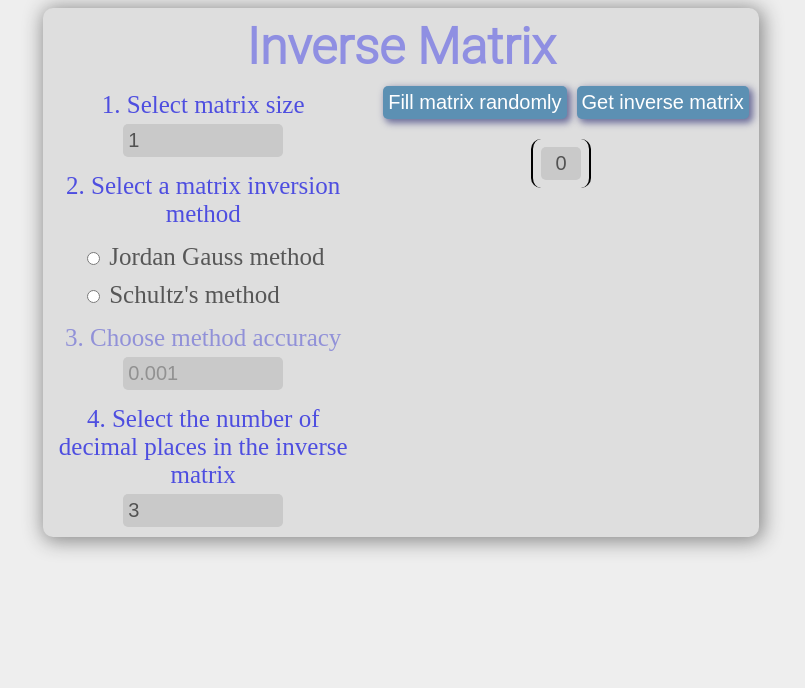
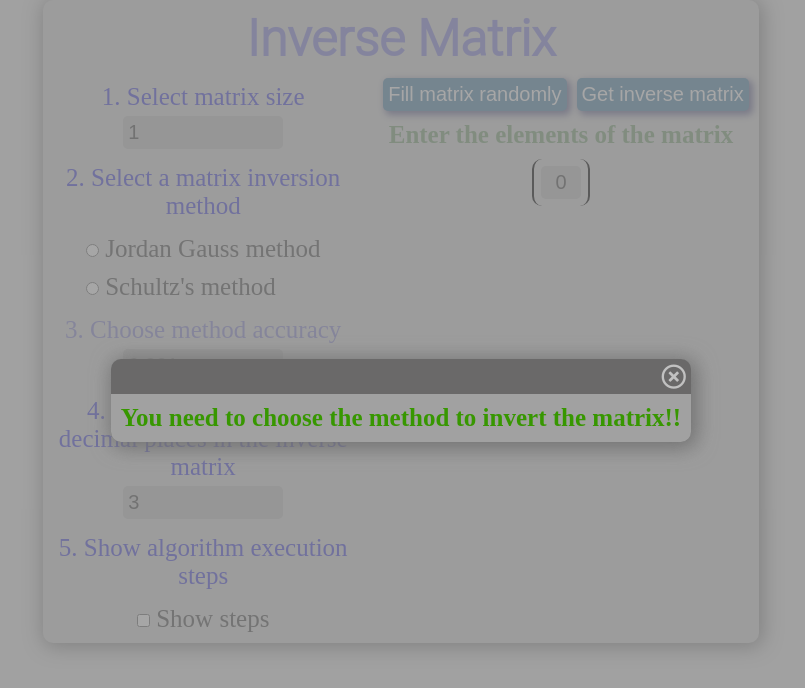
Before and after one commit to Vladyslav2020/course-work-inverse-matrix, a React (Create React App) app: page / in a window 1280 px wide. Both pictures are taken after a click on the button "Get inverse matrix". Shown: the top 688 px of the page, without its empty margins (239-1044 px from the left). Built offline with nearby package versions, Linux system fonts and the light colour scheme.

Commit message:
Update components Settings, MatrixUI, added MessageBox component.

```diff
--- a/src/components/App.tsx
+++ b/src/components/App.tsx
@@ -3,28 +3,54 @@ import Body from './Body';
 import Settings from './Settings';
 import Title from './Title';
 import SquareMatrix from "../MatrixClasses/SquareMatrix";
+import MessageBox from "./MessageBox";
+import ExtendedMatrix from "../MatrixClasses/ExtendedMatrixClass";
 
-interface StateType{
+interface SettingsType{
     dimension: number;
     method: string;
     eps: number;
     numberDecimalPlaces: number;
+    showSteps: boolean;
+}
+
+interface MatrixData{
     inputMatrix: SquareMatrix;
     needToShowInvertingMatrix: boolean;
     inverseMatrix: SquareMatrix | null;
+    intermediateMatrices: Array<SquareMatrix | ExtendedMatrix>;
+}
+
+interface MessageType{
+    text: string;
+}
+
+interface StateType{
+    settings: SettingsType;
+    matrixData: MatrixData;
+    messageBox: MessageType;
 }
 
 class App extends React.Component<{}, StateType>{
     constructor(props = {}){
         super(props);
         this.state = {
+            messageBox: {
+                text: ''
+            },
+            settings: {
                 dimension: 1,
                 method: "",
                 eps: 0.001,
                 numberDecimalPlaces: 3,
+                showSteps: false
+            },
+            matrixData: {
                 inputMatrix: new SquareMatrix(1),
                 needToShowInvertingMatrix: false,
-            inverseMatrix: null
+                inverseMatrix: null,
+                intermediateMatrices: []
+            }
         };
         this.dimensionChangeHandler = this.dimensionChangeHandler.bind(this);
         this.methodChangeHandler = this.methodChangeHandler.bind(this);
@@ -33,78 +59,127 @@ class App extends React.Component<{}, StateType>{
         this.matrixItemChangeHandler = this.matrixItemChangeHandler.bind(this);
         this.fillMatrixRandomly = this.fillMatrixRandomly.bind(this);
         this.invertMatrix = this.invertMatrix.bind(this);
+        this.hideMessageBox = this.hideMessageBox.bind(this);
+        this.showStepsChangeHandler = this.showStepsChangeHandler.bind(this);
+    }
+    showStepsChangeHandler():void{
+        this.setState(prevState => ({...prevState, settings: {
+                ...prevState.settings,
+                showSteps: !this.state.settings.showSteps
+            }}));
+    }
+    hideMessageBox(event: React.MouseEvent<HTMLDivElement>):void{
+        if ((event.target as any).matches('.message-box-wrapper') || (event.target as any).matches('.close i'))
+            this.setState(prevState => ({...prevState,
+                messageBox: {
+                    text: ''
+                }
+            }));
     }
     invertMatrix():void{
         let inverseMatrix: SquareMatrix | null;
-        if (this.state.method === 'Gauss') {
+        if (this.state.settings.method){
+            if (this.state.settings.method === 'Gauss') {
                 // @ts-ignore
-            inverseMatrix = this.state.inputMatrix.getInverseMatrixGaussMethod();
+                inverseMatrix = this.state.matrixData.inputMatrix.getInverseMatrixGaussMethod();
             }
-        else if (this.state.method === 'Schultz'){
+            else if (this.state.settings.method === 'Schultz'){
                 // @ts-ignore
-            inverseMatrix = this.state.inputMatrix.getInverseMatrixSchultzMethod();
+                inverseMatrix = this.state.matrixData.inputMatrix.getInverseMatrixSchultzMethod();
             }
-
-        this.setState(prevState => ({...prevState, needToShowInvertingMatrix: true, inverseMatrix}));
+            this.setState(prevState => ({...prevState,
+                matrixData: {
+                    ...prevState.matrixData,
+                    needToShowInvertingMatrix: true,
+                    inverseMatrix
+                }
+            }));
+        }
+        else if (!this.state.settings.method){
+            this.setState(prevState => ({...prevState,
+                messageBox: {
+                    text: "You need to choose the method to invert the matrix!!"
+                }
+            }));
+        }
     }
     matrixItemChangeHandler(x: number, y: number, value: number): void{
-        let matrix = this.state.inputMatrix;
+        let matrix = this.state.matrixData.inputMatrix;
         matrix.setElementAt(x, y, value);
-        this.setState(prevState => ({...prevState, needToShowInvertingMatrix: false, inputMatrix: matrix}));
+        this.setState(prevState => ({...prevState,
+            matrixData: {
+                ...prevState.matrixData,
+                needToShowInvertingMatrix: false,
+                inputMatrix: matrix
+            }
+        }));
     }
     fillMatrixRandomly():void{
-        let inputMatrix = this.state.inputMatrix;
+        let inputMatrix = this.state.matrixData.inputMatrix;
         for(let i = 0; i < inputMatrix.size; i++)
             for (let j = 0; j < inputMatrix.size; j++){
                 inputMatrix.elements[i][j] = Math.floor(Math.random() * 100);
             }
-        this.setState(prevState => ({...prevState, needToShowInvertingMatrix: false, inputMatrix}));
+        this.setState(prevState => ({...prevState,
+            matrixData: {
+                ...prevState.matrixData,
+                needToShowInvertingMatrix: false,
+                inputMatrix
+            }
+        }));
     }
     dimensionChangeHandler(event: React.ChangeEvent<HTMLInputElement>): void{
         let currentValue = Math.floor(Number(event.target.value));
         currentValue = Math.max(currentValue, 1);
         currentValue = Math.min(currentValue, 20);
         this.setState(prevState => ({...prevState,
-            dimension: currentValue,
+            settings: {
+                ...prevState.settings,
+                dimension: currentValue
+            },
+            matrixData: {
+                ...prevState.matrixData,
                 needToShowInvertingMatrix: false,
                 inputMatrix: new SquareMatrix(currentValue)
+            }
         }));
     }
     methodChangeHandler(method: string): void{
-        this.setState(prevState => ({...prevState, method}));
+        this.setState(prevState => ({...prevState, settings: {...prevState.settings, method}}));
     }
     epsilonChangeHandler(eps: number): void{
-        this.setState(prevState => ({...prevState, eps}));
+        this.setState(prevState => ({...prevState, settings: {...prevState.settings, eps}}));
     }
     numberDecimalPlacesChangeHandler(event: React.ChangeEvent<HTMLInputElement>): void{
         let currentValue = Math.floor(Number(event.target.value));
         currentValue = Math.max(currentValue, 0);
         currentValue = Math.min(currentValue, 7);
-        this.setState(prevState => ({...prevState, numberDecimalPlaces: currentValue}));
+        this.setState(prevState => ({...prevState, settings: {...prevState.settings, numberDecimalPlaces: currentValue}}));
     }
     render(){
         return (
             <div className = "app">
+                {this.state.messageBox.text ? <MessageBox message = {this.state.messageBox.text} hideMessageBox={this.hideMessageBox} />: false}
                 <Title />
                 <div className = "body-wrapper">
                     <Settings
-                        method = {this.state.method}
-                        dimension = {this.state.dimension}
-                        eps = {this.state.eps}
-                        numberDecimalPlaces = {this.state.numberDecimalPlaces}
+                        method = {this.state.settings.method}
+                        dimension = {this.state.settings.dimension}
+                        eps = {this.state.settings.eps}
+                        numberDecimalPlaces = {this.state.settings.numberDecimalPlaces}
+                        showSteps = {this.state.settings.showSteps}
+                        showStepsChangeHandler = {this.showStepsChangeHandler}
                         dimensionChangeHandler = {this.dimensionChangeHandler}
                         methodChangeHandler = {this.methodChangeHandler}
                         epsilonChangeHandler = {this.epsilonChangeHandler}
                         numberDecimalPlacesChangeHandler = {this.numberDecimalPlacesChangeHandler}
                     />
-                    <Body inputMatrix = {this.state.inputMatrix}
-                          dimension = {this.state.dimension}
+                    <Body matrixData = {this.state.matrixData}
+                          settings = {this.state.settings}
                           fillMatrixRandomly = {this.fillMatrixRandomly}
                           matrixItemChangeHandler = {this.matrixItemChangeHandler}
-                          needToShowInvertingMatrix = {this.state.needToShowInvertingMatrix}
-                          inverseMatrix = {this.state.inverseMatrix}
+                          needToShowInvertingMatrix = {this.state.matrixData.needToShowInvertingMatrix}
                           invertMatrix = {this.invertMatrix}
-                          numberDecimalPlaces = {this.state.numberDecimalPlaces}
                     />
                 </div>
             </div>
--- a/src/components/Body.tsx
+++ b/src/components/Body.tsx
@@ -3,24 +3,39 @@ import InputMatrix from "./InputMatrix";
 import SquareMatrix from "../MatrixClasses/SquareMatrixClass";
 import Buttons from "./Buttons";
 import MatrixUI from "./MatrixUI";
+import ExtendedMatrix from "../MatrixClasses/ExtendedMatrixClass";
+
+interface SettingsType{
+    dimension: number;
+    method: string;
+    eps: number;
+    numberDecimalPlaces: number;
+    showSteps: boolean;
+}
+
+interface MatrixData {
+    inputMatrix: SquareMatrix;
+    needToShowInvertingMatrix: boolean;
+    inverseMatrix: SquareMatrix | null;
+    intermediateMatrices: Array<SquareMatrix | ExtendedMatrix>;
+}
 
 interface PropTypes{
-    dimension: number;
-    inputMatrix: SquareMatrix;
-    numberDecimalPlaces: number;
+    settings: SettingsType;
+    matrixData: MatrixData;
     matrixItemChangeHandler: (x: number, y: number, value: number) => void;
     fillMatrixRandomly: () => void;
     needToShowInvertingMatrix: boolean;
-    inverseMatrix: SquareMatrix | null;
     invertMatrix: () => void;
 }
 
 class Body extends React.Component<PropTypes>{
     render(){
         let inverseMatrixUI = null;
-        if (this.props.needToShowInvertingMatrix && this.props.inverseMatrix){
-            inverseMatrixUI = <MatrixUI matrix = {this.props.inverseMatrix}
-                                        numberDecimalPlaces={this.props.numberDecimalPlaces}
+        if (this.props.needToShowInvertingMatrix && this.props.matrixData.inverseMatrix){
+            inverseMatrixUI = <MatrixUI matrix = {this.props.matrixData.inverseMatrix}
+                                        numberDecimalPlaces={this.props.settings.numberDecimalPlaces}
+                                        titleOfMatrix = "Inverse matrix"
             />;
         }
         return(
@@ -28,8 +43,8 @@ class Body extends React.Component<PropTypes>{
                 <Buttons fillMatrixRandomly = {this.props.fillMatrixRandomly}
                          invertMatrix = {this.props.invertMatrix}
                 />
-                <InputMatrix dimension = {this.props.dimension}
-                             matrix = {this.props.inputMatrix}
+                <InputMatrix dimension = {this.props.settings.dimension}
+                             matrix = {this.props.matrixData.inputMatrix}
                              matrixItemChangeHandler = {this.props.matrixItemChangeHandler}
                 />
                 {inverseMatrixUI}
--- a/src/components/InputMatrix.tsx
+++ b/src/components/InputMatrix.tsx
@@ -70,9 +70,12 @@ class InputMatrix extends React.Component<PropTypes, StateType>{
             </tr>
         );
         return (
-            <table className = "matrix">
-                {matrixUI}
-            </table>
+            <>
+                <div className="title-input-matrix">Enter the elements of the matrix</div>
+                <table className = "matrix">
+                    {matrixUI}
+                </table>
+            </>
         );
     }
 }
--- a/src/components/MessageBox.tsx
+++ b/src/components/MessageBox.tsx
@@ -2,16 +2,19 @@ import React from 'react';
 
 interface PropTypes{
     message: string;
+    hideMessageBox: (event: React.MouseEvent<HTMLDivElement>) => void;
 }
 
-class MessageBox extends React.Component{
+class MessageBox extends React.Component<PropTypes>{
     render(){
         return (
-            <div className = 'message-box-wrapper'>
+            <div className = 'message-box-wrapper' onClick = {this.props.hideMessageBox}>
                 <div className = 'message-box'>
-                    <div className= 'close'><i className="far fa-window-close"></i></div>
+                    <div className= 'close'>
+                        <i className="far fa-times-circle"></i>
+                    </div>
                     <div className = 'text'>
-
+                        {this.props.message}
                     </div>
                 </div>
             </div>
--- a/src/components/Settings.tsx
+++ b/src/components/Settings.tsx
@@ -9,10 +9,12 @@ interface PropTypes{
     dimension: number;
     eps: number;
     numberDecimalPlaces: number;
+    showSteps: boolean;
     dimensionChangeHandler: (event: React.ChangeEvent<HTMLInputElement>) => void;
     methodChangeHandler: (method: string) => void;
     epsilonChangeHandler: (eps: number) => void;
-    numberDecimalPlacesChangeHandler: (event: React.ChangeEvent<HTMLInputElement>) => void
+    numberDecimalPlacesChangeHandler: (event: React.ChangeEvent<HTMLInputElement>) => void;
+    showStepsChangeHandler: () => void;
 }
 
 class Settings extends React.Component<PropTypes, StateType>{
@@ -35,26 +37,6 @@ class Settings extends React.Component<PropTypes, StateType>{
         }
         this.props.epsilonChangeHandler(currentValue);
     }
-        // let matrix = document.querySelector(".matrix");
-        // for (let i = matrix.children.length - 1; i >= 0; i--){
-        //     matrix.children[i].remove();
-        // }
-        // let dimension = Number(event.target.value);
-        // dimension = Math.floor(dimension);
-        // dimension = Math.max(dimension, 1);
-        // dimension = Math.min(dimension, 20);
-        // for (let i = 0; i < dimension; i++){
-        //     let tr = document.createElement('tr');
-        //     matrix.append(tr);
-        //     for (let j = 0; j < dimension; j++){
-        //         let td = document.createElement("td");
-        //         let matrixElement = document.createElement('input');
-        //         matrixElement.classList.add('matrix-item');
-        //         matrixElement.setAttribute("value", "0");
-        //         td.append(matrixElement);
-        //         tr.append(td);
-        //     }
-        // }
     render(){
         return(
             <div className="settings">
@@ -107,6 +89,16 @@ class Settings extends React.Component<PropTypes, StateType>{
                         onChange = {this.props.numberDecimalPlacesChangeHandler}
                     />
                 </div>
+                <div className="setting-item">
+                    <div className = 'setting-item-title'>5. Show algorithm execution steps</div>
+                    <label htmlFor = 'show-steps' className = {this.props.showSteps? 'selected': ''}>
+                        <input type="checkbox"
+                               id = 'show-steps'
+                               onChange = {this.props.showStepsChangeHandler}
+                        />
+                        &nbsp;Show steps
+                    </label>
+                </div>
             </div>
         );
     }
--- a/src/index.css
+++ b/src/index.css
@@ -3,6 +3,11 @@ body{
     display: flex;
     flex-direction: column;
     align-items: center;
+}
+
+*{
+    margin: 0;
+    padding: 0;
 }
 
 .app{
@@ -44,6 +49,7 @@ body{
 
 .setting-item{
     display: flex;
+    width: 100%;
     flex-direction: column;
     margin-top: 15px;
     align-items: center;
@@ -111,7 +117,7 @@ input{
 }
 
 .matrix{
-    margin-top: 20px;
+    margin-top: 10px;
     border-left: 2px solid black;
     border-right: 2px solid black;
     border-radius: 10px;
@@ -169,3 +175,46 @@ table.matrix tr{
 .btn:active{
     box-shadow: 1px 1px 3px 1px #6c6d9a;
 }
+
+.message-box-wrapper{
+    top: 0;
+    position: fixed;
+    display: flex;
+    justify-content: center;
+    align-items: center;
+    width: 100%;
+    height: 100%;
+    background-color: rgba(128, 128, 128, 0.7);
+}
+
+.message-box{
+    position: relative;
+    min-width: 400px;
+    background-color: #6a6969;
+    border-radius: 10px;
+    box-shadow: 3px 3px 20px 3px #727272;
+}
+
+.message-box .text{
+    background-color: #a1a1a1;
+    border-bottom-left-radius: 10px;
+    border-bottom-right-radius: 10px;
+    margin-top: 35px;
+    font-size: 25px;
+    color: #379700;
+    font-weight: 800;
+    text-align: center;
+    padding: 10px;
+}
+
+.close{
+    position: absolute;
+    right: 5px;
+    top: 5px;
+    font-size: 25px;
+    color: #c1c1c1;
+}
+
+.close:hover{
+    color: white;
+}
```
Also changed, not shown: src/components/MatrixUI.tsx (+8 -3 lines). Lines whose indentation alone changed are shown as unchanged.
